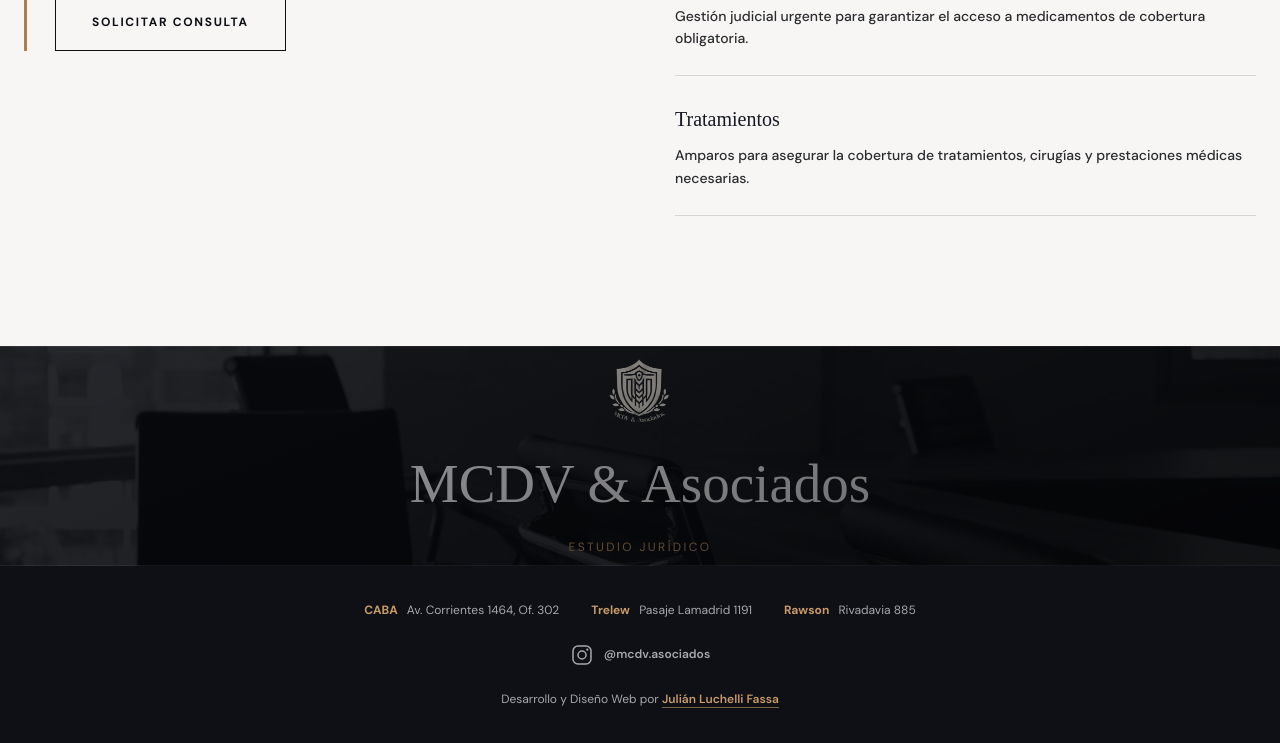
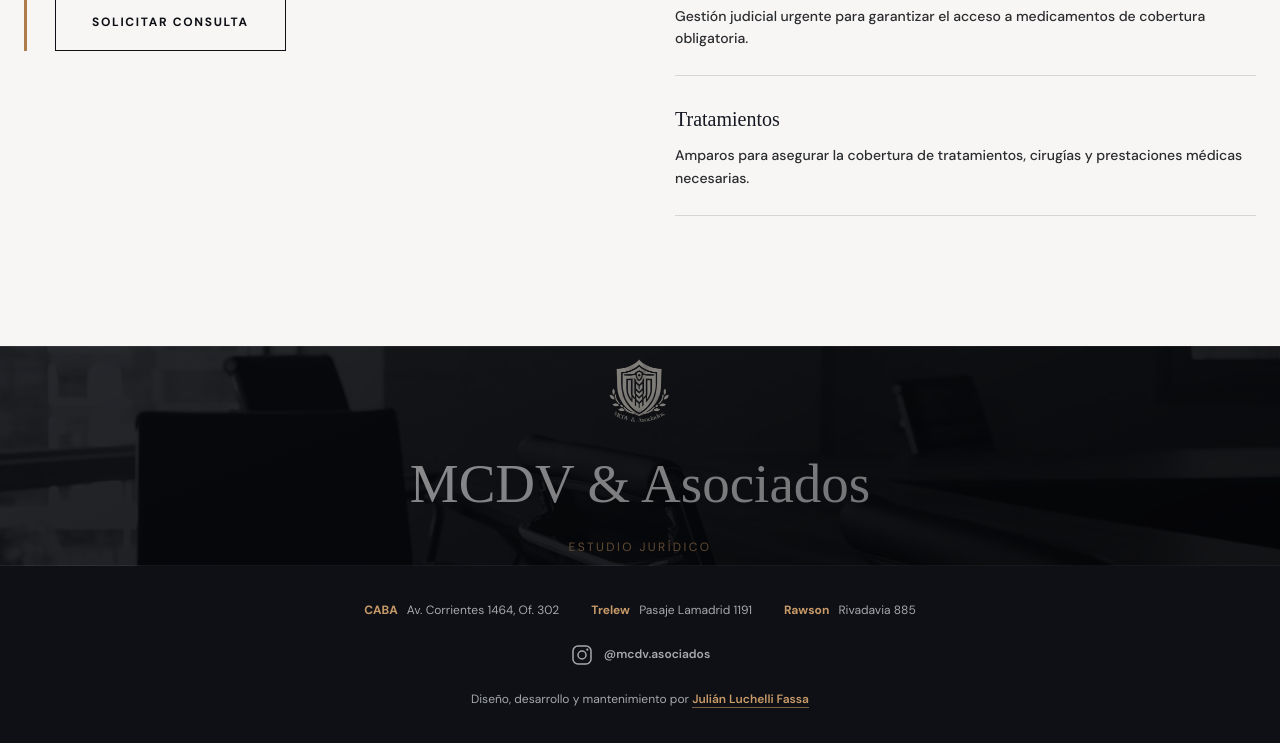
Before and after one commit to jlfassa/mcdvasociados, a plain HTML site: page areas/amparos-de-salud.html in a window 1280 px wide. Shown: the part 918-1661 px from the top of the page. Drawn offline with nearby package versions, Linux system fonts and the light colour scheme; a web font is replaced by a local one.

Commit message:
Pie: texto del crédito

```diff
--- a/areas/amparos-de-salud.html
+++ b/areas/amparos-de-salud.html
@@ -243,7 +243,7 @@
         </a>
 
         <span class="footer-studio">
-          Desarrollo y Diseño Web por
+          Diseño, desarrollo y mantenimiento por
           <a
             href="https://jlfassa.netlify.app"
             target="_blank"
```
Also changed, not shown: areas/derecho-civil.html (+1 -1 lines), areas/derecho-de-familia.html (+1 -1 lines), areas/derecho-laboral.html (+1 -1 lines), areas/derecho-penal.html (+1 -1 lines), areas/sucesiones.html (+1 -1 lines), index.html (+1 -1 lines).
